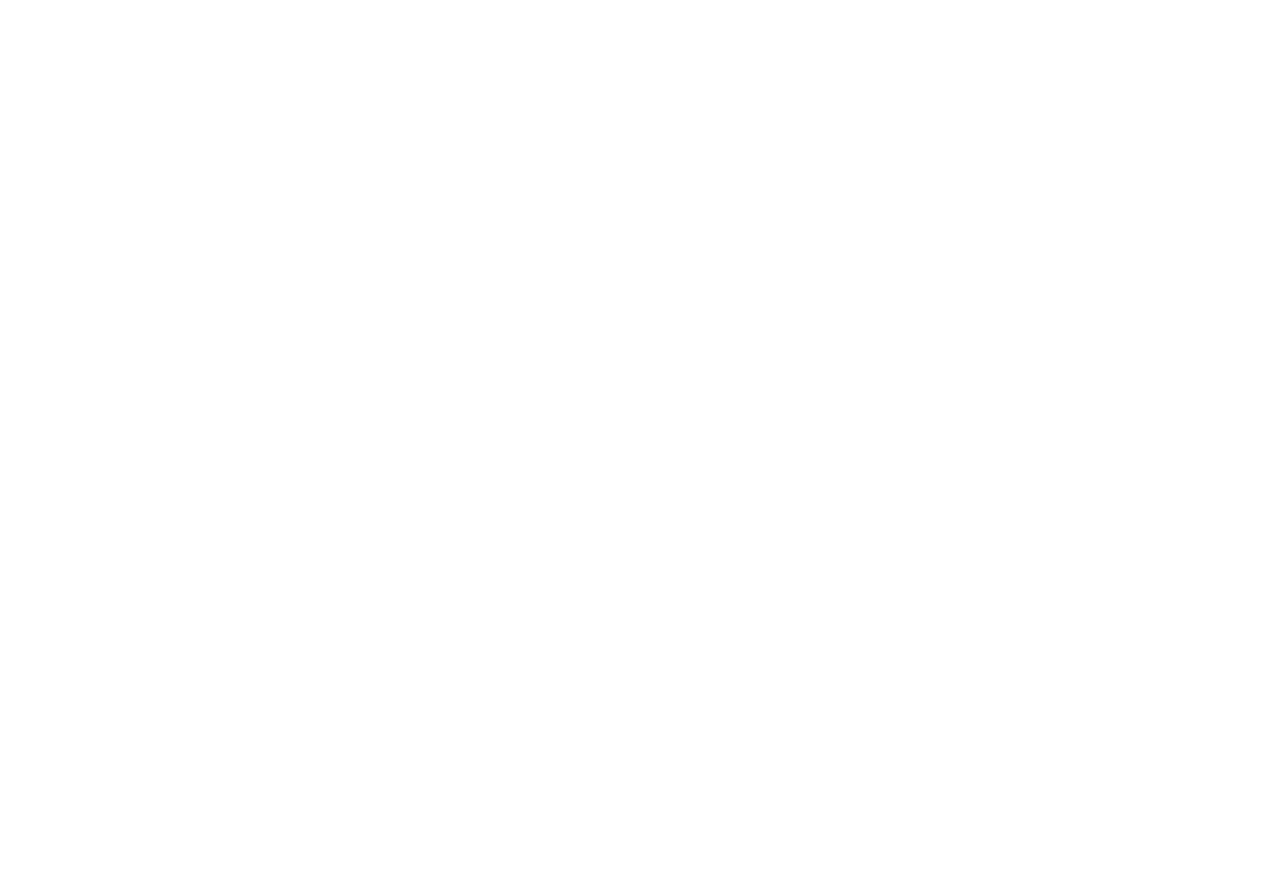
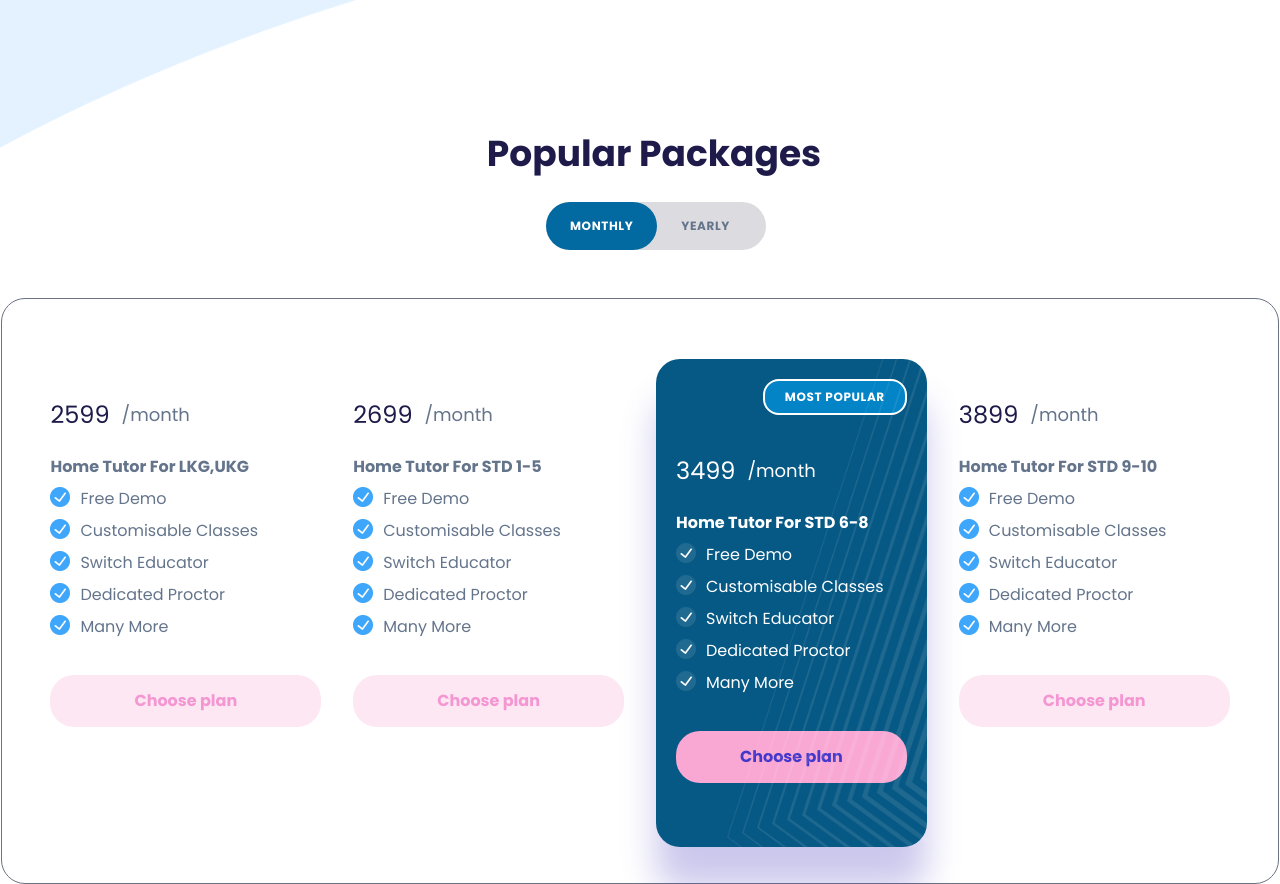
Before and after one commit to hustler-cell/study-coach, a Next.js app: page / in a window 1280 px wide. Shown: the part 1380-2264 px from the top of the page. Before the commit the page ends 1335 px from the top, so only its background shows below. Built offline with nearby package versions, Linux system fonts and the light colour scheme.

Commit message:
updated home page

```diff
--- a/app/home-page/joinAsEdu.tsx
+++ b/app/home-page/joinAsEdu.tsx
@@ -34,7 +34,7 @@
           loading="lazy"
           src={stat.iconSrc}
           alt={`${stat.label} icon`}
-          className="object-contain w-[80px] h-[80px] sm:w-[100px] sm:h-[100px] lg:w-[120px] lg:h-[120px]"
+          className="object-contain w-[80px] h-[80px] sm:w-[100px] sm:h-[100px] lg:w-[80px] lg:h-[80px]"
         />
       </div>
       <div className="flex flex-col self-stretch my-auto text-center max-md:text-sm whitespace-nowrap">
--- a/app/home-page/planFeature.tsx
+++ /dev/null
@@ -1,15 +0,0 @@
-import { PlanFeatureProps } from '../types';
-
-export const PlanFeature = ({ icon, text }: PlanFeatureProps) => {
-  return (
-    <div className="flex gap-2.5 mt-2">
-      <img
-        loading="lazy"
-        src={icon}
-        alt=""
-        className="object-contain shrink-0 self-start w-5 aspect-square"
-      />
-      <div className="text-base text-slate-500">{text}</div>
-    </div>
-  );
-};
--- /dev/null
+++ b/app/home-page/pricing/pricingCard.tsx
@@ -0,0 +1,54 @@
+import * as React from "react";
+import { PricingPlan } from "../../types";
+import { PricingFeatureList } from "./pricingFeatureList";
+import { images } from "@/app/constants";
+
+const {pricingBg}=images
+interface PricingCardProps {
+  plan: PricingPlan;
+  isHighlighted?: boolean;
+}
+
+export function PricingCard({ plan, isHighlighted }: PricingCardProps) {
+  const baseClasses = "flex flex-col items-start w-full";
+  const highlightedClasses = isHighlighted
+    ? "px-5 pt-5 pb-16 text-white bg-sky-800 rounded-3xl shadow-[0px_42px_34px_rgba(82,67,194,0.296)]"
+    : "";
+
+  return (
+    <div className={`${baseClasses} ${highlightedClasses} relative`}>
+  {isHighlighted?<div
+    className="absolute right-0 inset-y-0 w-[200px] h-full bg-cover bg-no-repeat z-0"
+    style={{ backgroundImage: `url(${pricingBg.src})` }}
+  ></div>:null}
+  {plan.isPopular && (
+    <div className="self-end px-5 py-2 text-xs font-black tracking-wider text-center bg-sky-600 rounded-2xl border-2 border-white border-solid">
+      MOST POPULAR
+    </div>
+  )}
+  <div className="flex gap-3 mt-9 whitespace-nowrap">
+    <div className={`grow text-2xl leading-10 ${!isHighlighted ? 'text-indigo-950' : ''}`}>
+      {plan.price}
+    </div>
+    <div className={`my-auto text-lg font-medium ${!isHighlighted ? 'text-slate-500' : ''}`}>
+      {plan.period}
+    </div>
+  </div>
+  <div className={`mt-5 text-base font-bold ${!isHighlighted ? 'text-slate-500' : ''}`}>
+    {plan.title}
+  </div>
+  <PricingFeatureList
+    features={plan.features}
+    textColor={isHighlighted ? 'text-white' : 'text-slate-500'}
+  />
+  <div className={`px-16 py-3.5 mt-9 whitespace-nowrap w-full text-base font-black text-center ${
+    isHighlighted
+      ? 'text-indigo-700 bg-pink-300'
+      : 'text-[#F496D1] bg-pink-100 bg-blend-normal'
+  } rounded-3xl max-md:px-5`}>
+    {plan.buttonText}
+  </div>
+</div>
+
+  );
+}
--- /dev/null
+++ b/app/home-page/pricing/pricingFeatureList.tsx
@@ -0,0 +1,26 @@
+import * as React from "react";
+import { PricingFeature } from "../../types";
+import Image from "next/image";
+
+interface PricingFeatureListProps {
+  features: PricingFeature[];
+  textColor: string;
+}
+
+export function PricingFeatureList({ features, textColor }: PricingFeatureListProps) {
+  return (
+    <>
+      {features.map((feature, index) => (
+        <div key={index} className="flex gap-2.5 mt-2 first:mt-4">
+          <Image
+            loading="lazy"
+            src={feature.icon}
+            alt=""
+            className="object-contain shrink-0 self-start w-5 aspect-square"
+          />
+          <div className={`text-base ${textColor}`}>{feature.text}</div>
+        </div>
+      ))}
+    </>
+  );
+}
--- /dev/null
+++ b/app/home-page/pricing/pricingSection.tsx
@@ -0,0 +1,96 @@
+import * as React from "react";
+import { PricingPlan } from "../../types";
+import { PricingCard } from "./pricingCard";
+import { images } from "@/app/constants";
+
+const {grayTick,tickMark} =images
+const pricingPlans: PricingPlan[] = [
+  {
+    price: "2599",
+    period: "/month",
+    title: "Home Tutor For LKG,UKG",
+    features: [
+      { icon:tickMark, text: "Free Demo" },
+      { icon: tickMark, text: "Customisable Classes" },
+      { icon: tickMark, text: "Switch Educator" },
+      { icon: tickMark, text: "Dedicated Proctor" },
+      { icon: tickMark, text: "Many More" }
+    ],
+    buttonText: "Choose plan"
+  },
+  {
+    price: "2699",
+    period: "/month",
+    title: "Home Tutor For STD 1-5",
+    features: [
+      { icon: tickMark, text: "Free Demo" },
+      { icon: tickMark, text: "Customisable Classes" },
+      { icon: tickMark, text: "Switch Educator" },
+      { icon: tickMark, text: "Dedicated Proctor" },
+      { icon: tickMark, text: "Many More" }
+    ],
+    buttonText: "Choose plan"
+  },
+  {
+    price: "3499",
+    period: "/month",
+    title: "Home Tutor For STD 6-8",
+    features: [
+      { icon: grayTick, text: "Free Demo" },
+      { icon: grayTick, text: "Customisable Classes" },
+      { icon: grayTick, text: "Switch Educator" },
+      { icon: grayTick, text: "Dedicated Proctor" },
+      { icon: grayTick, text: "Many More" }
+    ],
+    isPopular: true,
+    buttonText: "Choose plan"
+  },
+  {
+    price: "3899",
+    period: "/month",
+    title: "Home Tutor For STD 9-10",
+    features: [
+      { icon: tickMark, text: "Free Demo" },
+      { icon: tickMark, text: "Customisable Classes" },
+      { icon: tickMark, text: "Switch Educator" },
+      { icon: tickMark, text: "Dedicated Proctor" },
+      { icon: tickMark, text: "Many More" }
+    ],
+    buttonText: "Choose plan"
+  }
+];
+
+export function PricingSection() {
+  return (
+    <div className="flex flex-col items-center rounded-none z-[9] mt-[16%]">
+      <div className="z-10 -mt-3.5 ml-7 text-4xl font-semibold text-center text-indigo-950">
+        Popular Packages
+      </div>
+      <div className="flex mt-7 ml-8 max-w-full text-xs tracking-wider text-center whitespace-nowrap bg-[#DCDCE0] rounded-3xl w-[220px]">
+        <div className="px-6 py-4 font-semibold text-white bg-sky-700 rounded-3xl max-md:px-5">
+          MONTHLY
+        </div>
+        <div className="px-6 py-4 font-black rounded-3xl  text-slate-500 max-md:px-5">
+          YEARLY
+        </div>
+      </div>
+      <div className="self-stretch px-12 pb-9 mt-12 w-full bg-white rounded-3xl max-md:px-5 max-md:mt-10 max-md:max-w-full p-[60px] border border-solid border-gray-500">
+      <div className="grid grid-cols-1 sm:grid-cols-2 lg:grid-cols-4 gap-4 sm:gap-6 lg:gap-8">
+  {pricingPlans.map((plan, index) => (
+    <div
+      key={index}
+      className={`flex flex-col ${index === 2 ? 'sm:col-span-2 lg:col-span-1' : ''}`}
+    >
+      <PricingCard
+        plan={plan}
+        isHighlighted={index === 2}
+      />
+    </div>
+  ))}
+</div>
+
+
+      </div>
+    </div>
+  );
+}
--- a/app/home-page/pricingPlan.tsx
+++ /dev/null
@@ -1,20 +0,0 @@
-import { PricingPlanProps } from '../types';
-import { PlanFeature } from './planFeature';
-
-export const PricingPlan = ({ price, period, title, features }: PricingPlanProps) => {
-  return (
-    <div className="flex flex-col items-start mt-11 w-full max-md:mt-10">
-      <div className="flex gap-3 whitespace-nowrap">
-        <div className="grow text-2xl leading-10 text-indigo-950">{price}</div>
-        <div className="my-auto text-lg font-medium text-slate-500">{period}</div>
-      </div>
-      <div className="mt-5 text-base font-bold text-slate-500">{title}</div>
-      {features.map((feature, index) => (
-        <PlanFeature key={index} {...feature} />
-      ))}
-      <button className="self-stretch px-16 py-3.5 mt-6 text-base font-black text-center text-pink-300 bg-pink-300 rounded-3xl bg-blend-normal max-md:px-5">
-        Choose plan
-      </button>
-    </div>
-  );
-};
--- a/app/home-page/valueCategory.tsx
+++ b/app/home-page/valueCategory.tsx
@@ -20,7 +20,7 @@
 export const ValueCategories: React.FC = () => {
   return (
     <div className="relative mt-20 w-full px-4 sm:px-6 lg:px-8 lg:px-[100px] lg:py-[30px]">
-      <div className="flex flex-col lg:flex-row justify-between items-center lg:items-center gap-8 lg:gap-12 z-10 relative">
+      <div className="flex flex-col lg:flex-row justify-between  lg:items-center gap-8 lg:gap-12 z-10 relative">
         <div className="text-3xl sm:text-3xl lg:text-4xl font-bold text-gray-900 leading-tight text-center lg:text-left lg:w-1/2 mb-8 lg:mb-0">
           Our top value categories for you
         </div>
@@ -46,8 +46,8 @@
         </div>
       </div>
       <div
-        className="absolute inset-0 bg-cover bg-no-repeat z-0"
-        style={{ backgroundImage: `url(${ourValueBgImg.src})`, top: '200px' }}
+        className="h-[140vh]  absolute inset-0 bg-cover bg-no-repeat z-0"
+        style={{ backgroundImage: `url(${ourValueBgImg.src})`, top: '-60px' }}
       ></div>
     </div>
   );
--- a/app/page.tsx
+++ b/app/page.tsx
@@ -2,6 +2,7 @@
 import { HeroSectionContent } from './home-page/heroSectionContent';
 import {Statistics} from './home-page/joinAsEdu'
 import { ValueCategories } from './home-page/valueCategory';
+import { PricingSection } from './home-page/pricing/pricingSection';
 const LandingPage: React.FC = () => {
   return (
     <div className="flex overflow-hidden flex-col items-center bg-white">
@@ -9,7 +10,7 @@
       <HeroSectionContent/>
       <Statistics />
       <ValueCategories />
-
+<PricingSection/>
     </div>
   );
 };
--- a/app/types.ts
+++ b/app/types.ts
@@ -61,3 +61,16 @@
     title: string;
     description: string;
   }
+  export interface PricingFeature {
+    icon: StaticImport;
+    text: string;
+  }
+
+  export interface PricingPlan {
+    price: string;
+    period: string;
+    title: string;
+    features: PricingFeature[] ;
+    isPopular?: boolean;
+    buttonText: string;
+  }
```
Also changed, not shown: app/constants/index.ts (+7 -1 lines).
